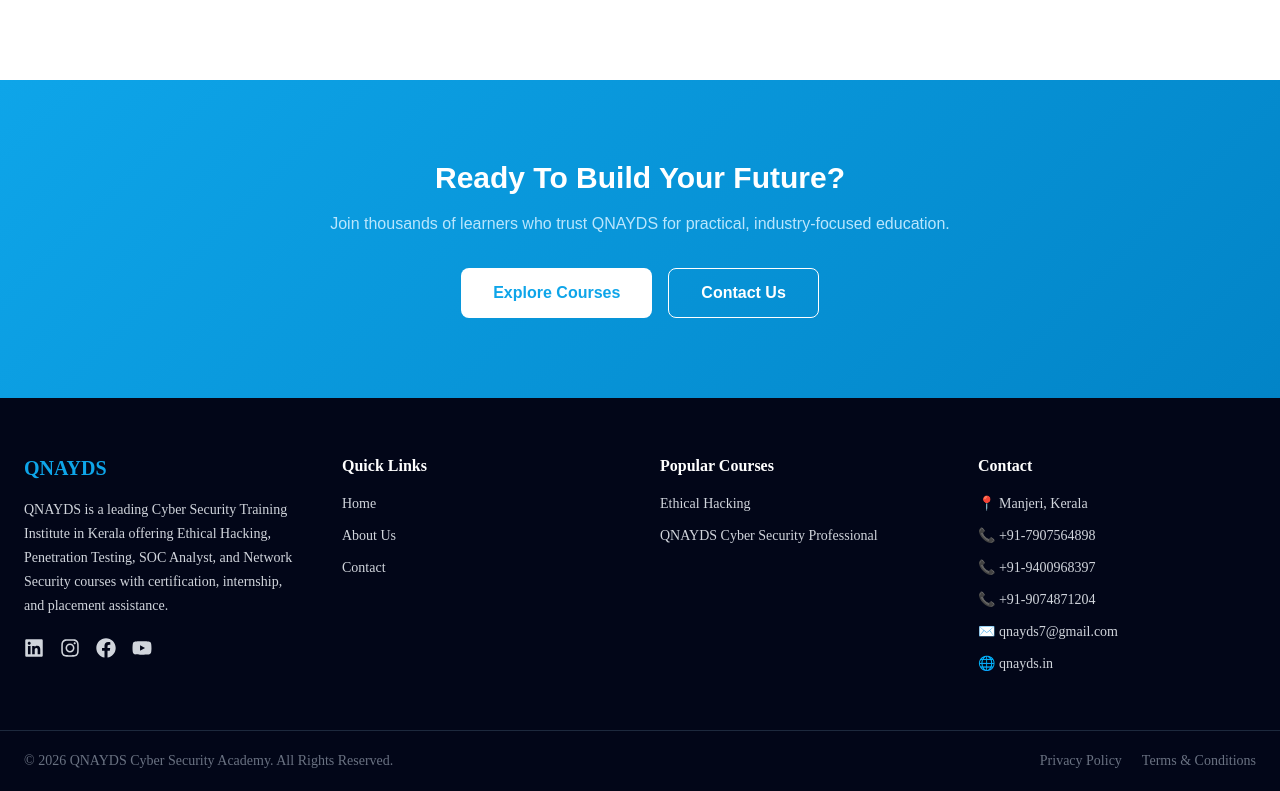
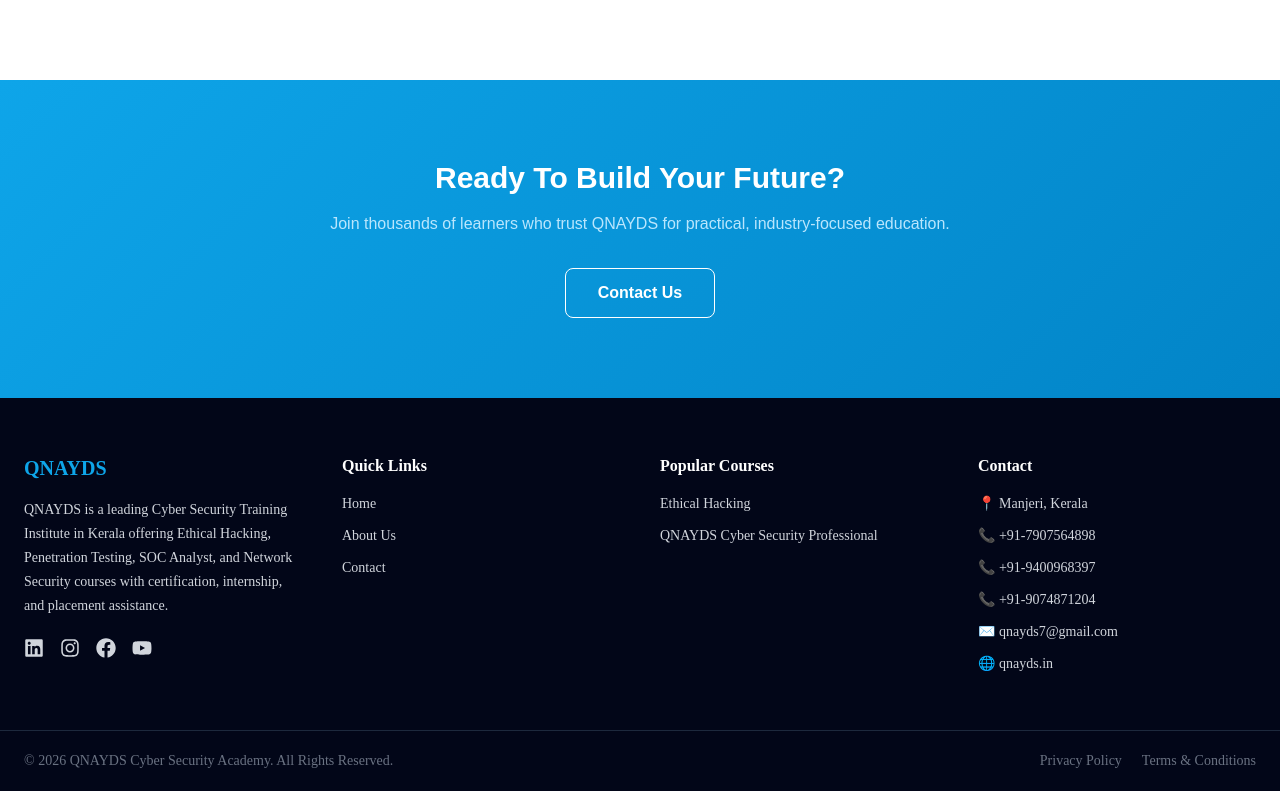
Before and after one commit to Rohin-Madhav/cyber-security, a React (Vite) app: page /about in a window 1280 px wide. Shown: the part 2895-3686 px from the top of the page. Built offline with nearby package versions, Linux system fonts and the light colour scheme.

Commit message:
removed course route btn

```diff
--- a/src/pages/About.jsx
+++ b/src/pages/About.jsx
@@ -356,16 +356,6 @@
         </p>
 
         <div className="flex flex-wrap gap-4 justify-center">
-          <button
-            className="font-semibold px-8 py-3 rounded-lg"
-            style={{
-              background: "#ffffff",
-              color: "#0ea5e9",
-            }}
-          >
-            Explore Courses
-          </button>
-
           <Link
             to={"/contact"}
             className="font-semibold px-8 py-3 rounded-lg"
```
